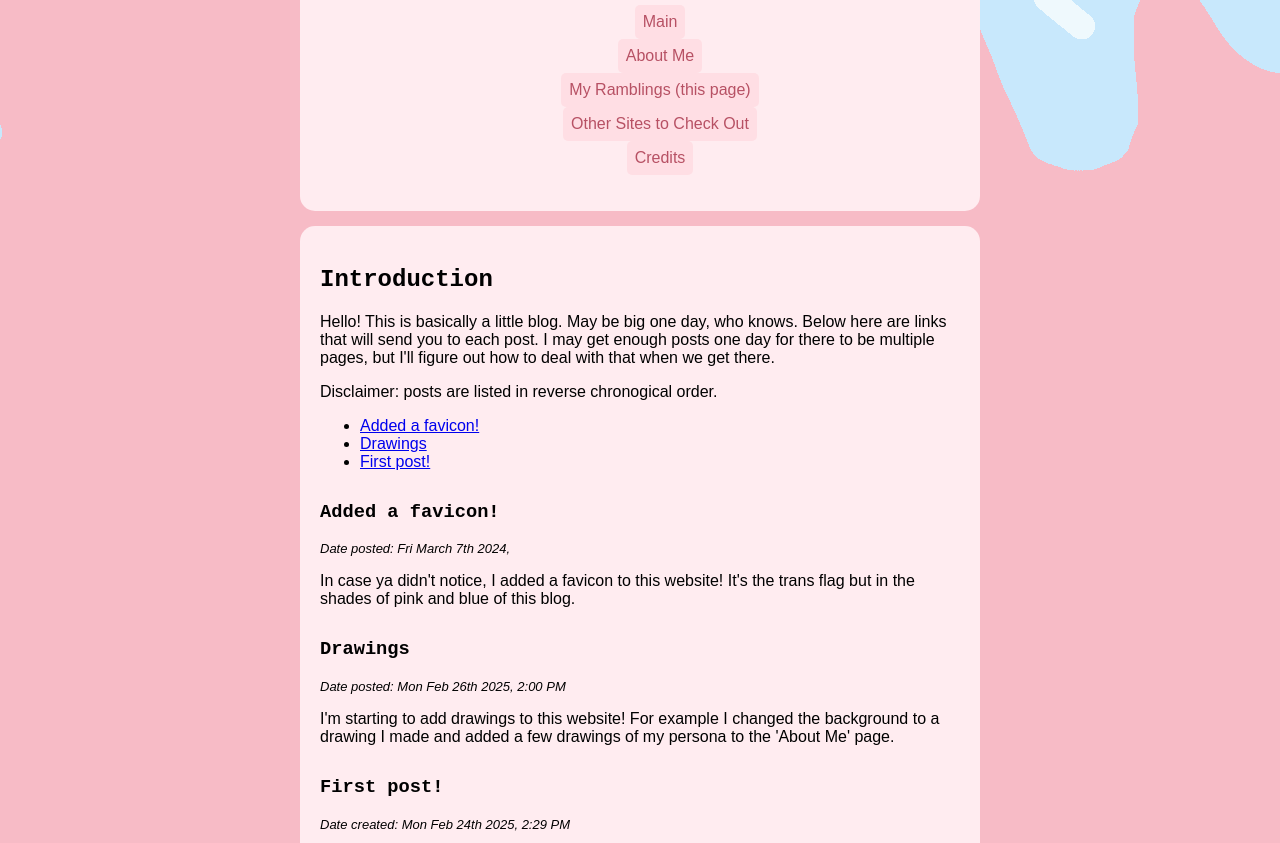
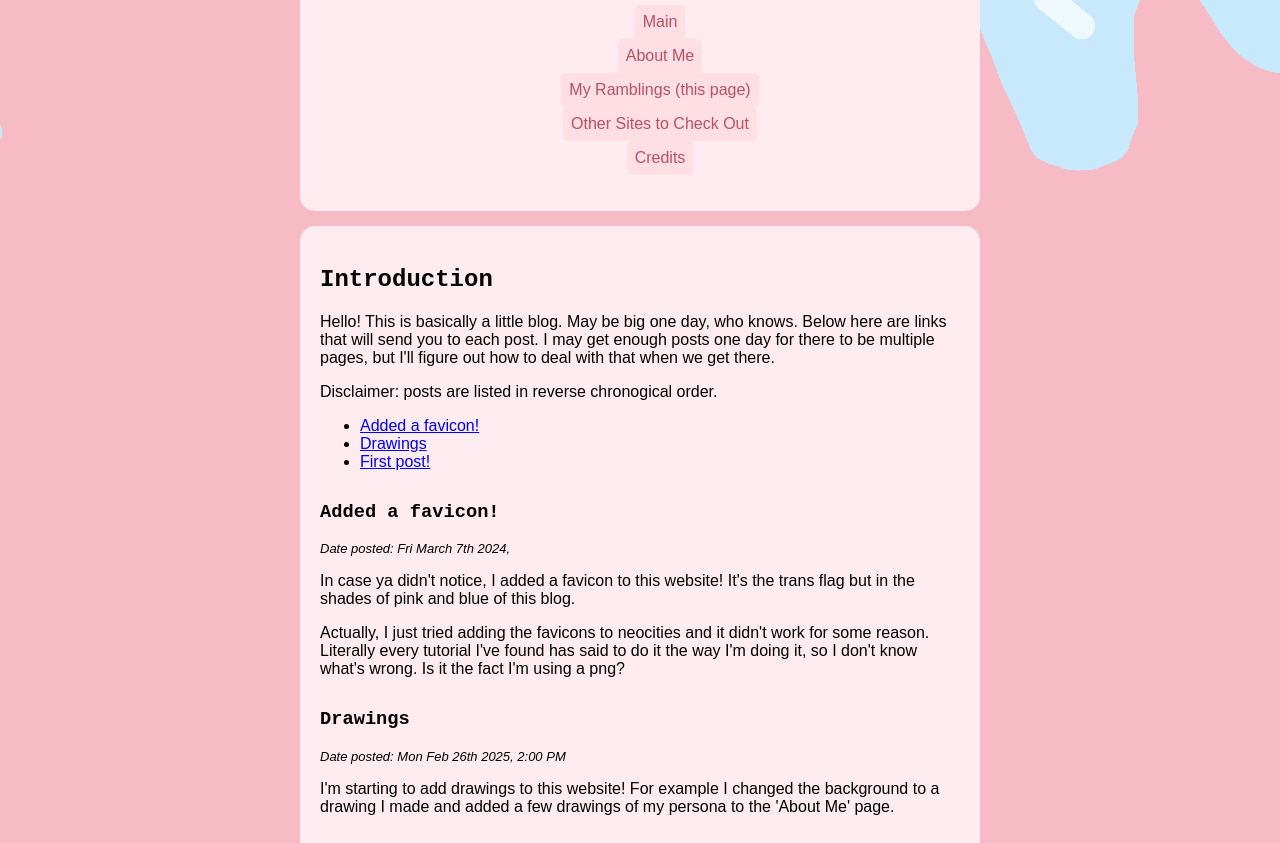
Before and after one commit to kitkat-png/drowning-in-pastel-hues, a plain HTML site: page ramblings.html in a window 1280 px wide. Shown: the part 144-987 px from the top of the page. Drawn offline with Linux system fonts and the light colour scheme; a web font is replaced by a local one.

Commit message:
Update ramblings.html

```diff
--- a/ramblings.html
+++ b/ramblings.html
@@ -47,6 +47,8 @@
                 <p class="date">Date posted: Fri March 7th 2024, </p>
 
                 <p>In case ya didn't notice, I added a favicon to this website! It's the trans flag but in the shades of pink and blue of this blog.</p>
+
+                <p>Actually, I just tried adding the favicons to neocities and it didn't work for some reason. Literally every tutorial I've found has said to do it the way I'm doing it, so I don't know what's wrong. Is it the fact I'm using a png?</p>
             </section>
             <section id="drawings">
                 <h3>Drawings</h3>
```
